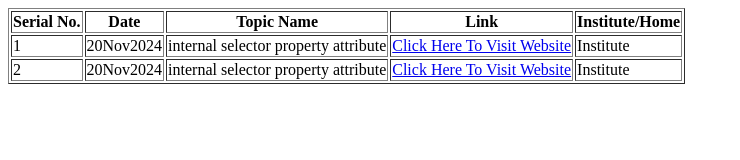
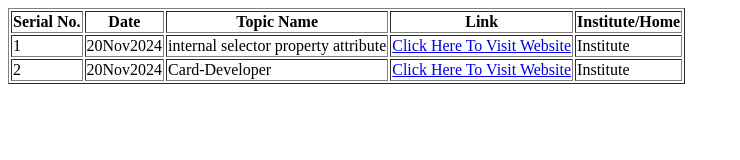
Before and after one commit to KavishRajput/CSS, a plain HTML site: page index.html in a window 1280 px wide. Shown: the whole page, without its empty margins (0-740 px from the left). Drawn offline with Linux system fonts and the light colour scheme.

Commit message:
Update index.html

```diff
--- a/index.html
+++ b/index.html
@@ -24,7 +24,7 @@
       <tr>
             <td>2</td>
             <td>20Nov2024</td>
-            <td>internal selector property attribute</td>
+            <td>Card-Developer</td>
             <td><a href="https://kavishrajput.github.io/CSS/Lectures/20Nov2024/developer_card.html">Click Here To Visit Website</a></td>
             <td>Institute</td>
         </tr>
```
